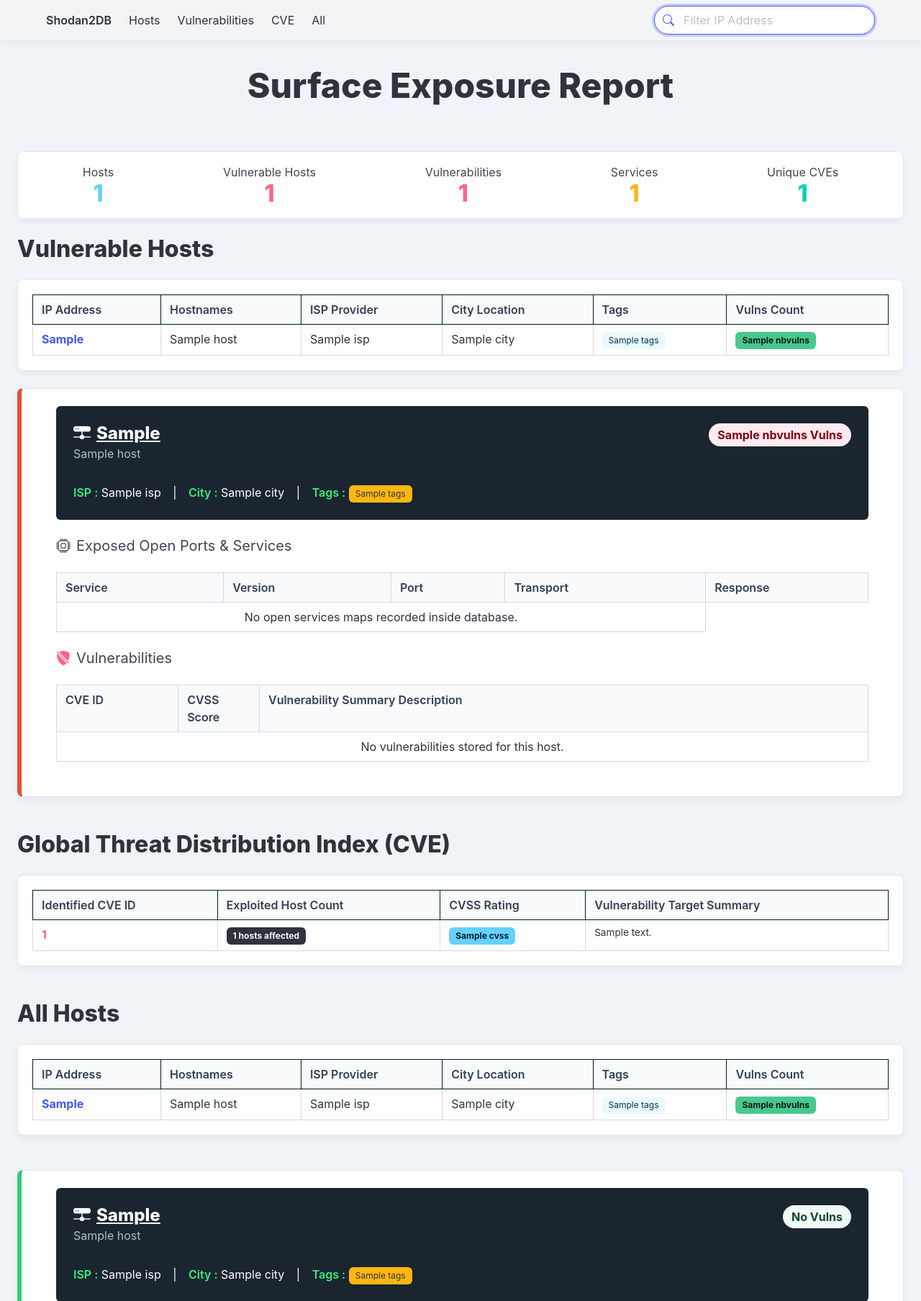
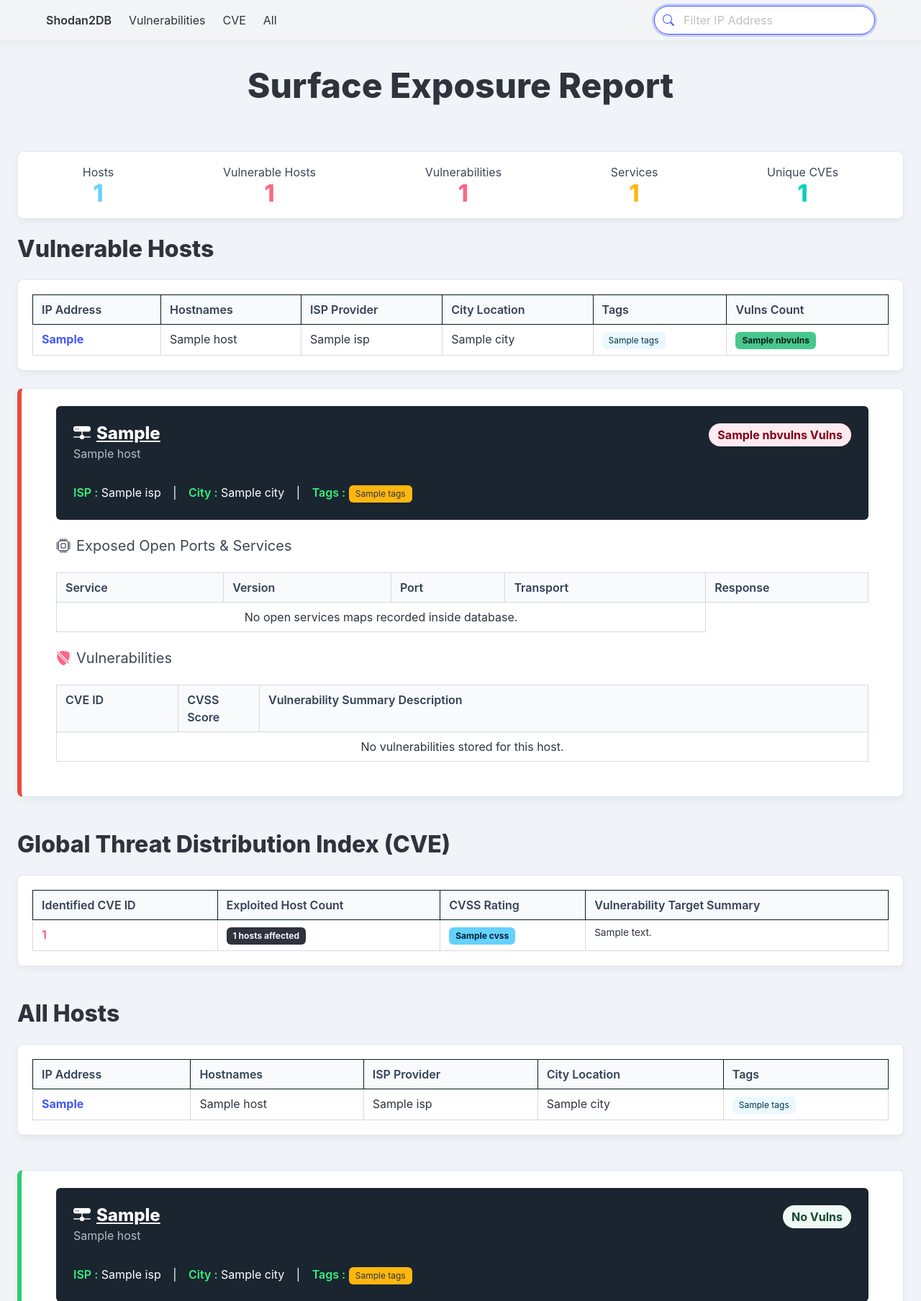
Before and after one commit to atao/Shodan2DB, a Python web app: template templates/report.html in a window 1280 px wide. Shown: the top 1807 px of the page at 72% size. Run offline with Jinja, Linux system fonts and the light colour scheme; the template is opened without the code that fills it: most values are stand-ins (such as "Sample title", 1, 10 or a date in 2020).

Commit message:
Improve links and infos

```diff
--- a/templates/report.html
+++ b/templates/report.html
@@ -93,7 +93,6 @@
             </div>
             <div id="navMenu" class="navbar-menu">
                 <div class="navbar-start">
-                    <a class="navbar-item" href="#hosts-list">Hosts</a>
                     <a class="navbar-item" href="#vulns-list">Vulnerabilities</a>
                     <a class="navbar-item" href="#cve-list">CVE</a>
                     <a class="navbar-item" href="#all-list">All</a>
@@ -153,7 +152,7 @@
         </nav>
 
         <!-- Global Hosts Summary Table -->
-        <p id="hosts-list" class="title is-3 is-spaced">Vulnerable Hosts</p>
+        <p id="vulns-list" class="title is-3 is-spaced">Vulnerable Hosts</p>
         <div class="table-container box">
             <table class="table is-hoverable is-bordered is-striped is-fullwidth">
                 <thead>
@@ -339,7 +338,6 @@
                         <th>ISP Provider</th>
                         <th>City Location</th>
                         <th>Tags</th>
-                        <th>Vulns Count</th>
                     </tr>
                 </thead>
                 <tbody>
@@ -356,7 +354,6 @@
                                 <span class="has-text-grey-light">None</span>
                             {% endif %}
                         </td>
-                        <td><span class="tag is-success has-text-weight-bold">{{ host.nbvulns or 0 }}</span></td>
                     </tr>
                 {% else %}
                     <tr><td colspan="6" class="has-text-centered has-text-grey">No non-vulnerable hosts recorded.</td></tr>
```
